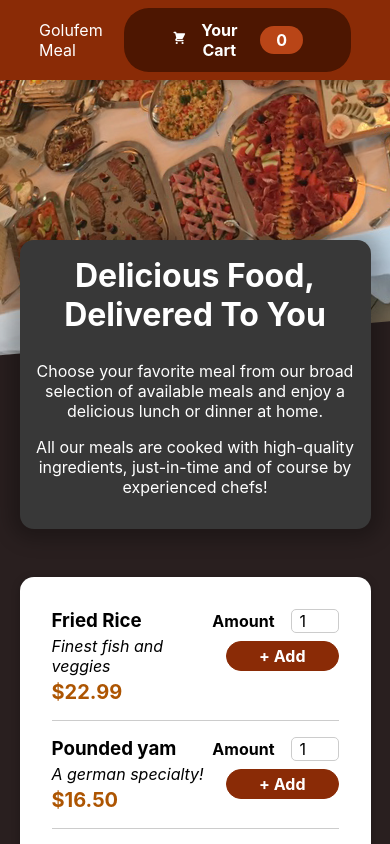
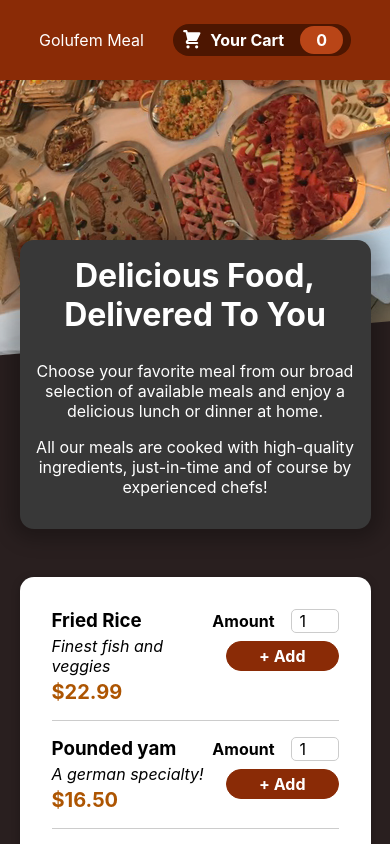
Before and after one commit to Golufem/Food-App, a React (Create React App) app: page / in a window 390 px wide. Shown: the top 844 px of the page. Built offline with nearby package versions, Linux system fonts and the light colour scheme.

Commit message:
sixth commit

```diff
--- a/src/Components/Header/ButtonHeader/ButtonHeader.module.css
+++ b/src/Components/Header/ButtonHeader/ButtonHeader.module.css
@@ -57,3 +57,24 @@
       transform: scale(1);
     }
   }
+  @media(max-width: 800px){
+    .button {
+
+      padding: 0.25rem 1rem;
+
+
+
+    }
+
+  }
+
+  @media(max-width: 400px){
+    .button {
+
+      padding: 0.1rem 0.5rem;
+
+
+
+    }
+
+  }
```
